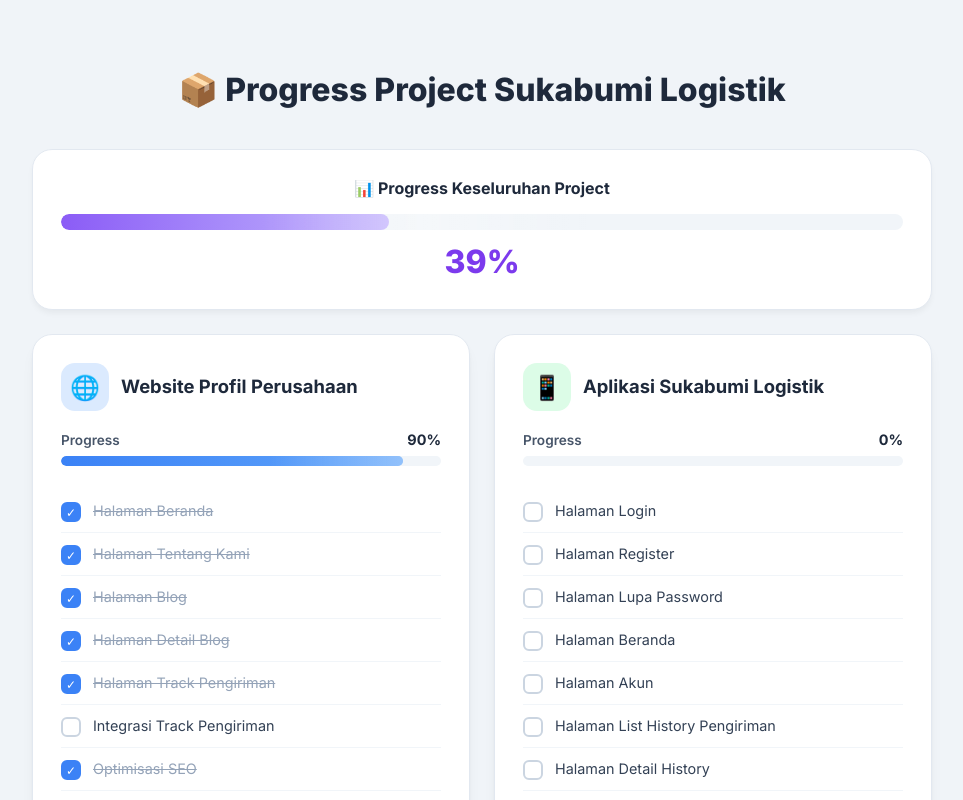
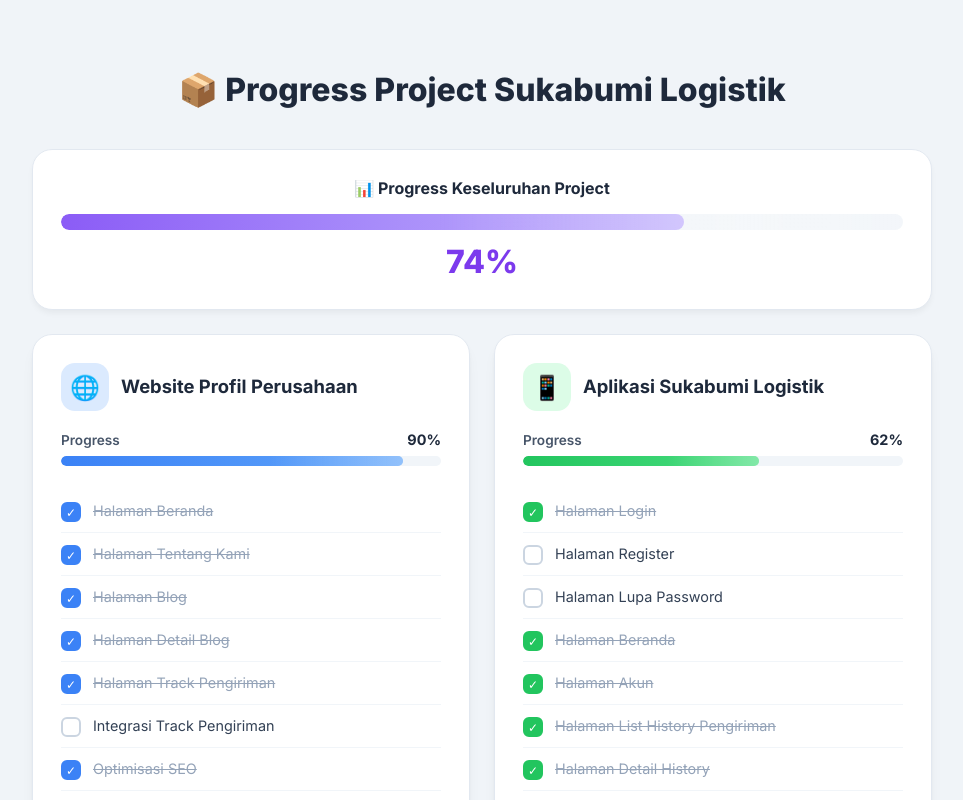
Before and after one commit to ezmemoar/project-counter, a Vue app: page / in a window 1280 px wide. Shown: the top 800 px of the page, without its empty margins (158-1121 px from the left). Built offline with nearby package versions, Linux system fonts and the light colour scheme.

Commit message:
Update task statuses in Progress.vue

```diff
--- a/src/Progress.vue
+++ b/src/Progress.vue
@@ -53,18 +53,18 @@ const websiteTasks = ref([
 
 // Data task Aplikasi — status dikontrol dari sini
 const appTasks = ref([
-  { label: 'Halaman Login', done: false },
+  { label: 'Halaman Login', done: true },
   { label: 'Halaman Register', done: false },
   { label: 'Halaman Lupa Password', done: false },
-  { label: 'Halaman Beranda', done: false },
-  { label: 'Halaman Akun', done: false },
-  { label: 'Halaman List History Pengiriman', done: false },
-  { label: 'Halaman Detail History', done: false },
+  { label: 'Halaman Beranda', done: true },
+  { label: 'Halaman Akun', done: true },
+  { label: 'Halaman List History Pengiriman', done: true },
+  { label: 'Halaman Detail History', done: true },
   { label: 'Fitur Cetak Resi', done: false },
-  { label: 'Menu Kirim Paket', done: false },
-  { label: 'Menu Check Progress Paket Mitra', done: false },
+  { label: 'Menu Kirim Paket', done: true },
+  { label: 'Menu Check Progress Paket Mitra', done: true },
   { label: 'Menu Pesan', done: false },
-  { label: 'Integrasi Raja Ongkir', done: false },
+  { label: 'Integrasi Raja Ongkir', done: true },
   { label: 'Deployment', done: false },
 ])
 
```
